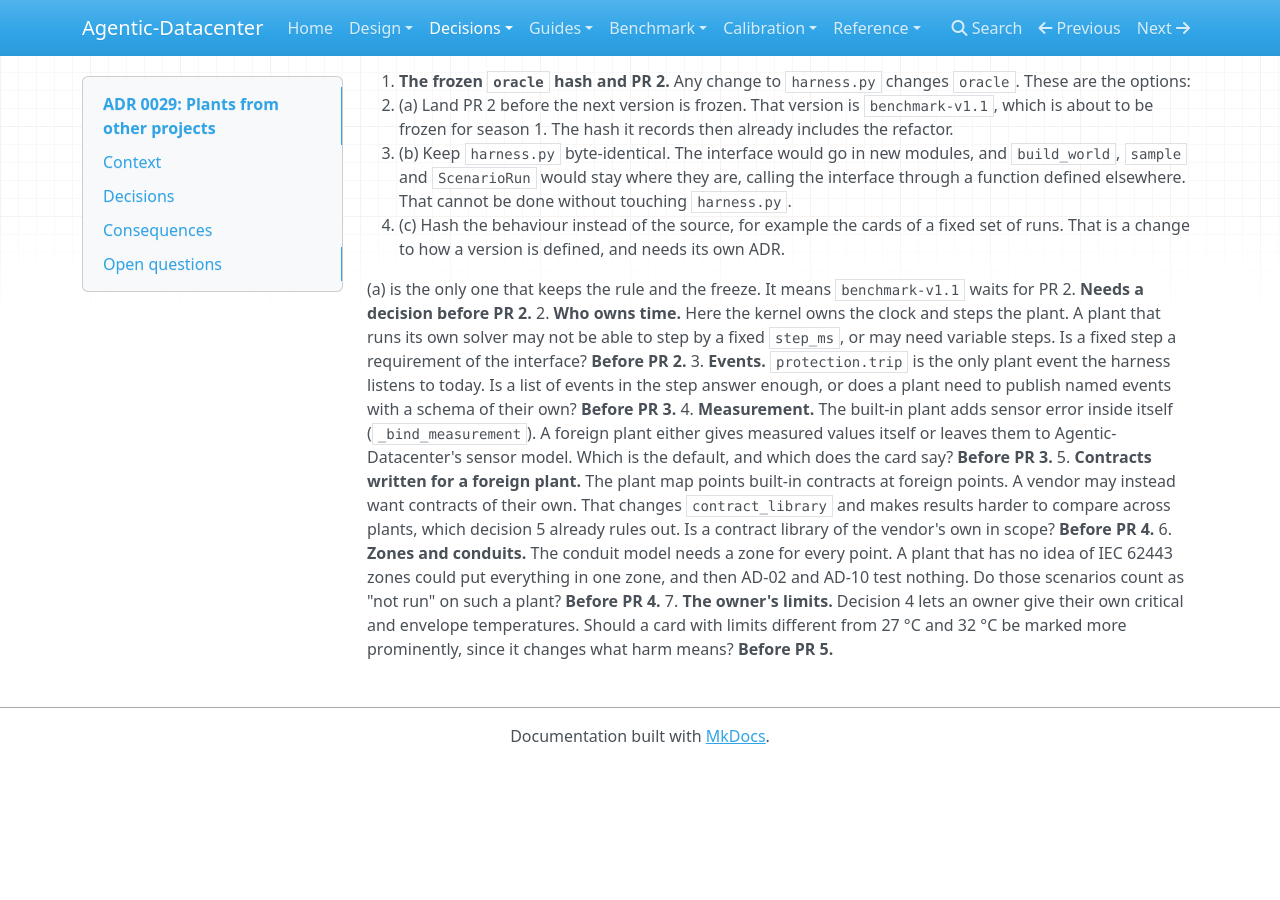
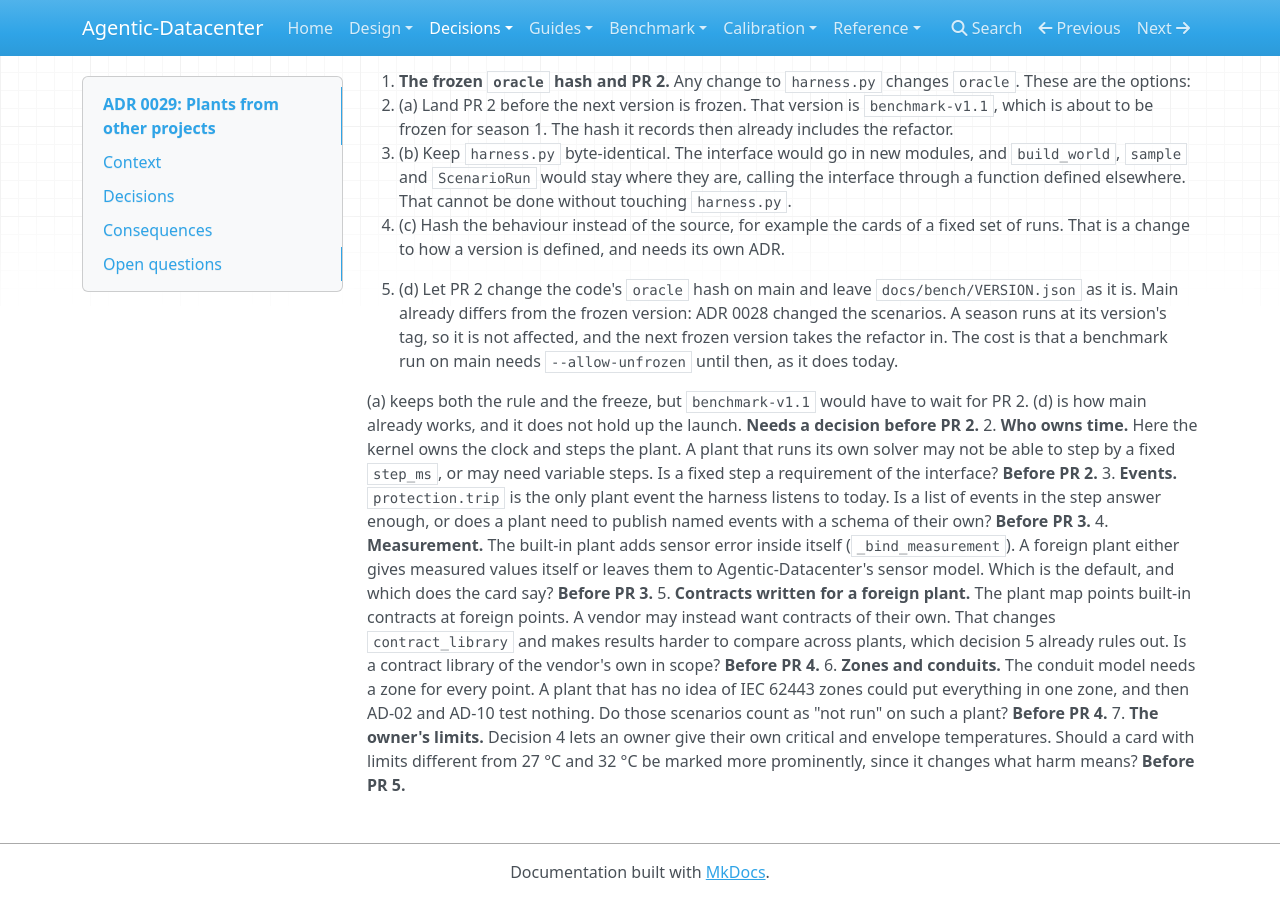
Before and after one commit to agentic-datacenter/agentic-datacenter, an MkDocs documentation site: the page built from docs/design/adr/0029-plants-from-other-projects.md, in a window 1280 px wide and 900 px high, scrolled down 6318 px. Built offline with MkDocs 1.6.1, drawn with Linux system fonts in a browser that asks for light colours; nearby versions of some CDN libraries; before the commit the page ends 7082 px from its top, so only the background shows below that.

Commit message:
ADR 0029: add the option of leaving the frozen record as it is

```diff
--- a/docs/design/adr/0029-plants-from-other-projects.md
+++ b/docs/design/adr/0029-plants-from-other-projects.md
@@ -163,7 +163,9 @@ These could not be settled from the code. Each needs a decision before the PR na
    - (b) Keep `harness.py` byte-identical. The interface would go in new modules, and `build_world`, `sample` and `ScenarioRun` would stay where they are, calling the interface through a function defined elsewhere. That cannot be done without touching `harness.py`.
    - (c) Hash the behaviour instead of the source, for example the cards of a fixed set of runs. That is a change to how a version is defined, and needs its own ADR.
 
-   (a) is the only one that keeps the rule and the freeze. It means `benchmark-v1.1` waits for PR 2. **Needs a decision before PR 2.**
+   - (d) Let PR 2 change the code's `oracle` hash on main and leave `docs/bench/VERSION.json` as it is. Main already differs from the frozen version: ADR 0028 changed the scenarios. A season runs at its version's tag, so it is not affected, and the next frozen version takes the refactor in. The cost is that a benchmark run on main needs `--allow-unfrozen` until then, as it does today.
+
+   (a) keeps both the rule and the freeze, but `benchmark-v1.1` would have to wait for PR 2. (d) is how main already works, and it does not hold up the launch. **Needs a decision before PR 2.**
 2. **Who owns time.** Here the kernel owns the clock and steps the plant. A plant that runs its own solver may not be able to step by a fixed `step_ms`, or may need variable steps. Is a fixed step a requirement of the interface? **Before PR 2.**
 3. **Events.** `protection.trip` is the only plant event the harness listens to today. Is a list of events in the step answer enough, or does a plant need to publish named events with a schema of their own? **Before PR 3.**
 4. **Measurement.** The built-in plant adds sensor error inside itself (`_bind_measurement`). A foreign plant either gives measured values itself or leaves them to Agentic-Datacenter's sensor model. Which is the default, and which does the card say? **Before PR 3.**
```
